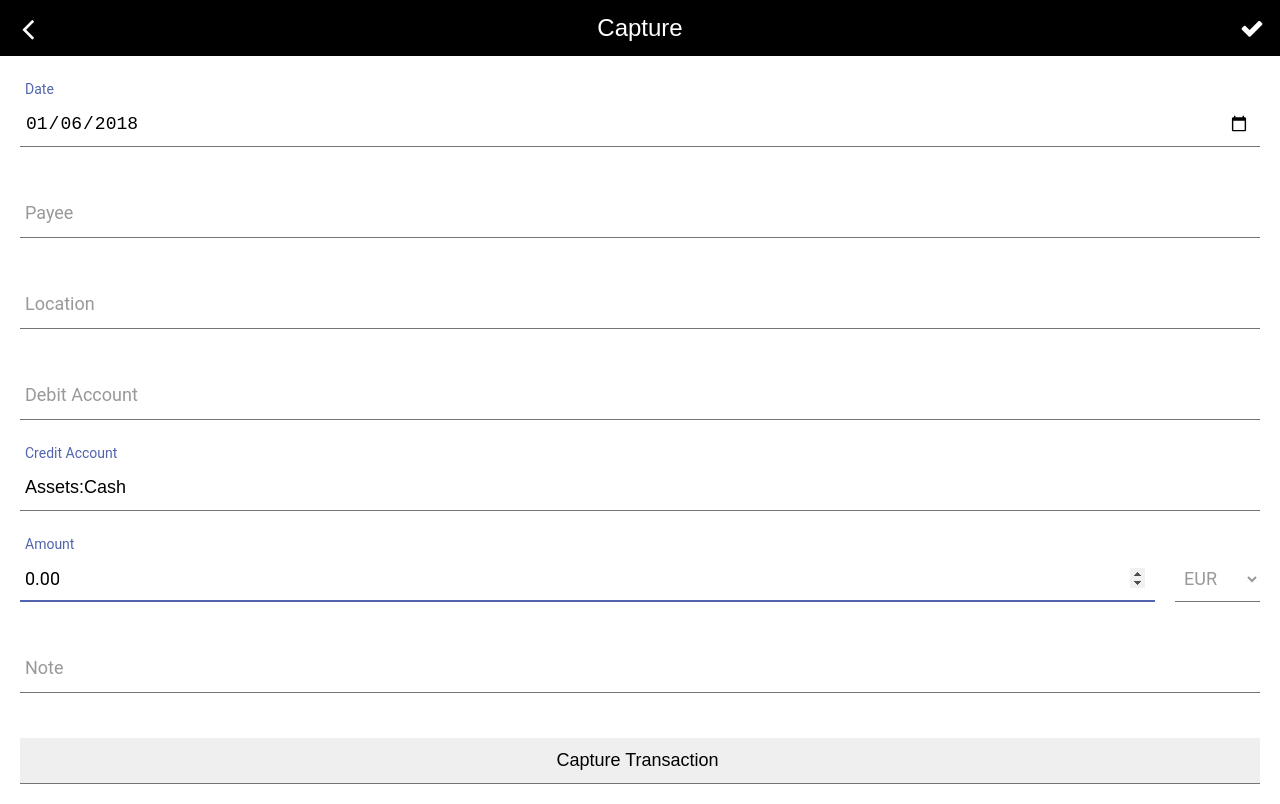
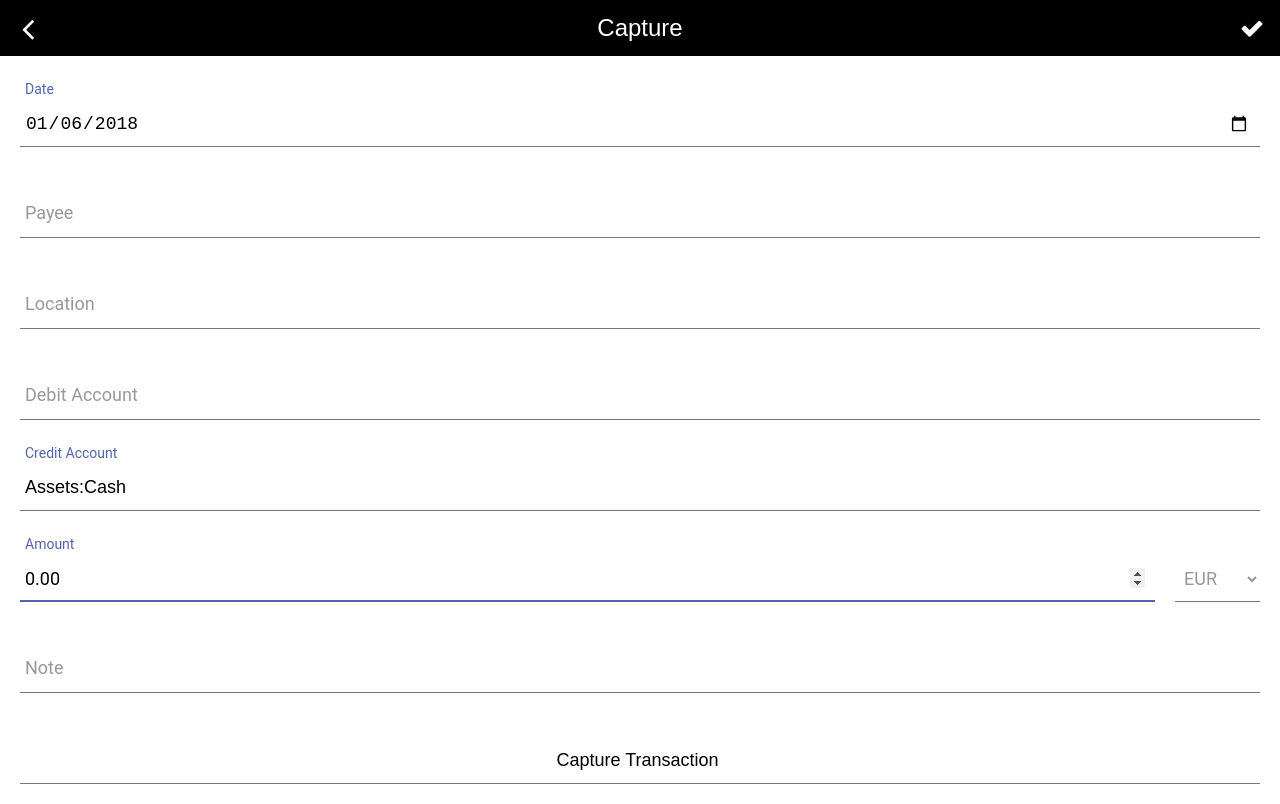
Before and after one commit to leoc/ledger-app, a React app in the folder ledger-web-capture/: page /#/ in a window 1280 px wide. Built offline with nearby package versions, Linux system fonts and the light colour scheme.

Commit message:
Set input background to `none`

```diff
--- a/ledger-web-capture/src/App.sass
+++ b/ledger-web-capture/src/App.sass
@@ -96,6 +96,7 @@ input
   display: block
   width: 100%
   border: none
+  background: none
   border-bottom: 1px solid #757575
   height: 46px
 
```
